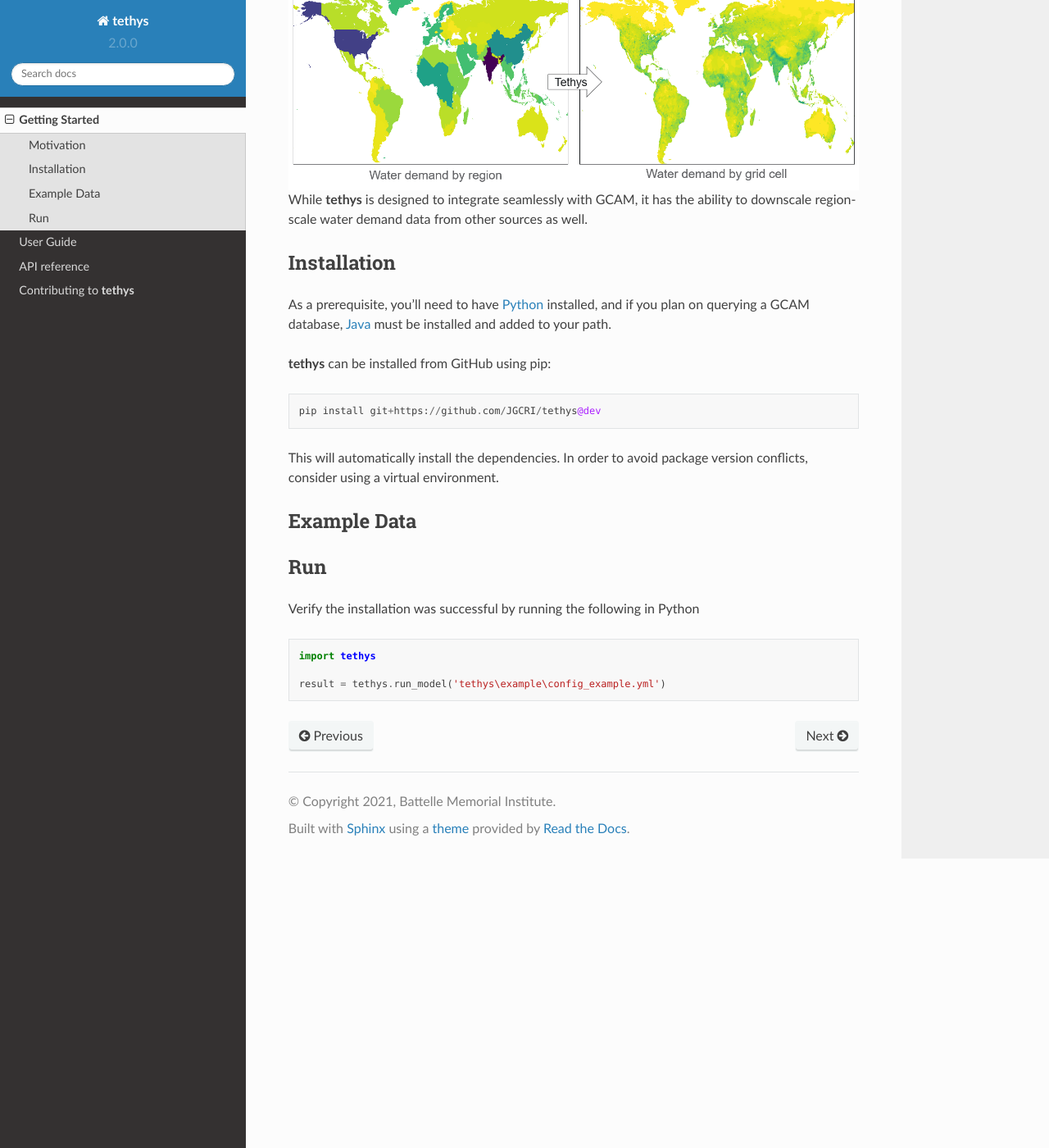
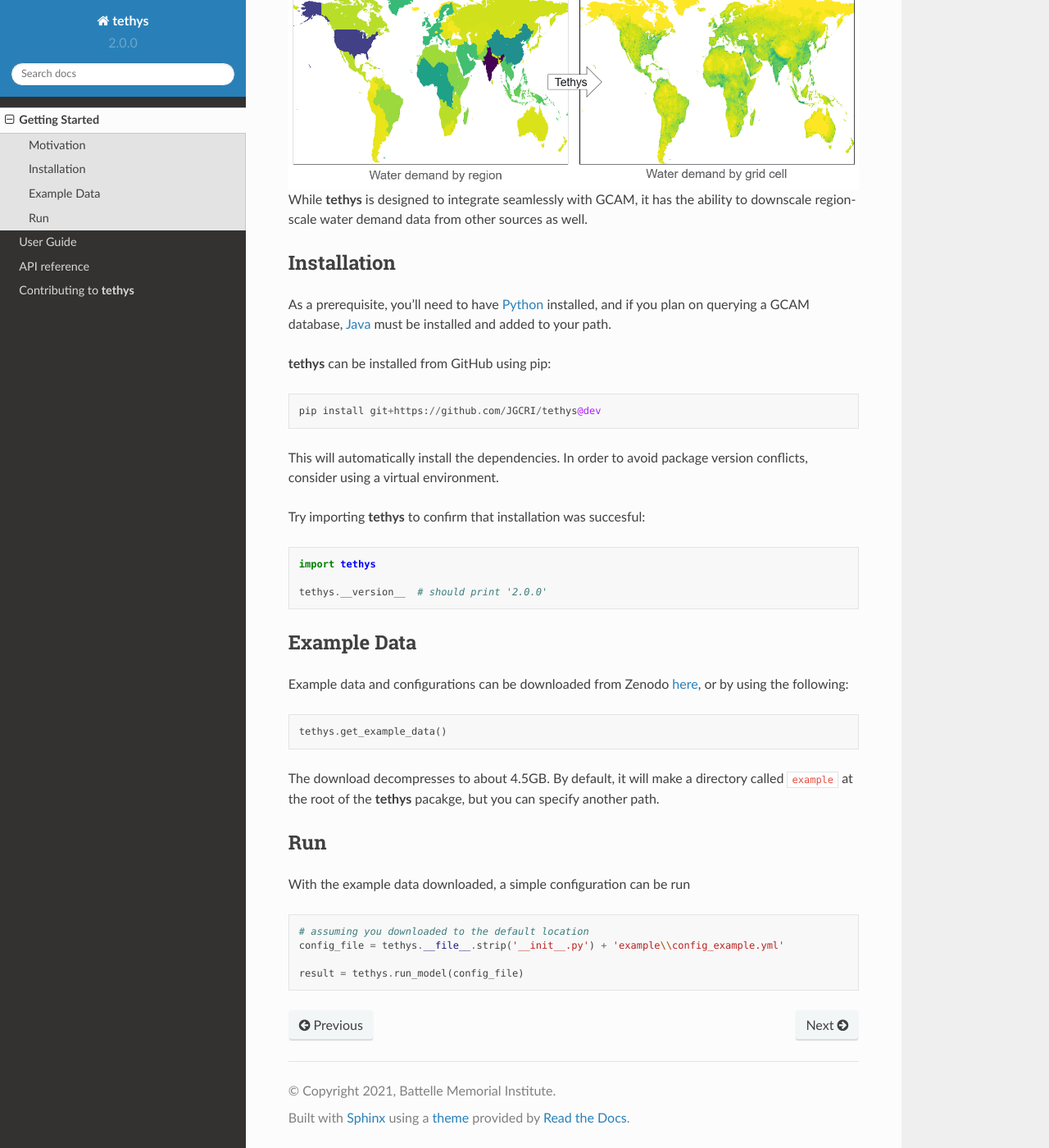
Before and after one commit to JGCRI/tethys, a Sphinx documentation site: the page built from docs/source/getting_started.rst, in a window 1280 px wide and 1400 px high, scrolled down 542 px. Shown: the whole window at 82% size. Built offline with Sphinx 7.4.7 and the Read the Docs theme 2.0.0, drawn with Linux system fonts in a browser that asks for light colours; formulas are drawn with MathJax 3; pages that are not in the unit, such as notebooks, are missing from menus.

Commit message:
getting started example

```diff
--- a/docs/source/getting_started.rst
+++ b/docs/source/getting_started.rst
@@ -27,17 +27,34 @@ As a prerequisite, you'll need to have `Python <https://www.python.org/downloads
 
 This will automatically install the dependencies. In order to avoid package version conflicts, consider using a virtual environment.
 
-
-Example Data
-------------
-
-
-Run
----
-Verify the installation was successful by running the following in Python
+Try importing **tethys** to confirm that installation was succesful:
 
 .. code-block:: python
 
   import tethys
 
-  result = tethys.run_model('tethys\example\config_example.yml')
+  tethys.__version__  # should print '2.0.0'
+
+
+Example Data
+------------
+
+Example data and configurations can be downloaded from Zenodo `here <https://doi.org/10.5281/zenodo.7569651>`_, or by using the following:
+
+.. code-block:: python
+
+  tethys.get_example_data()
+
+The download decompresses to about 4.5GB. By default, it will make a directory called ``example`` at the root of the **tethys** pacakge, but you can specify another path.
+
+
+Run
+---
+With the example data downloaded, a simple configuration can be run
+
+.. code-block:: python
+
+  # assuming you downloaded to the default location
+  config_file = tethys.__file__.strip('__init__.py') + 'example\\config_example.yml'
+
+  result = tethys.run_model(config_file)
--- a/tethys/__init__.py
+++ b/tethys/__init__.py
@@ -1,3 +1,4 @@
 from .model import *
+from .utils.install_supplement import get_example_data
 
 __version__ = "2.0.0"
```
Also changed, not shown: docs/source/user_guide.rst (+2 -10 lines), 3 other files.
